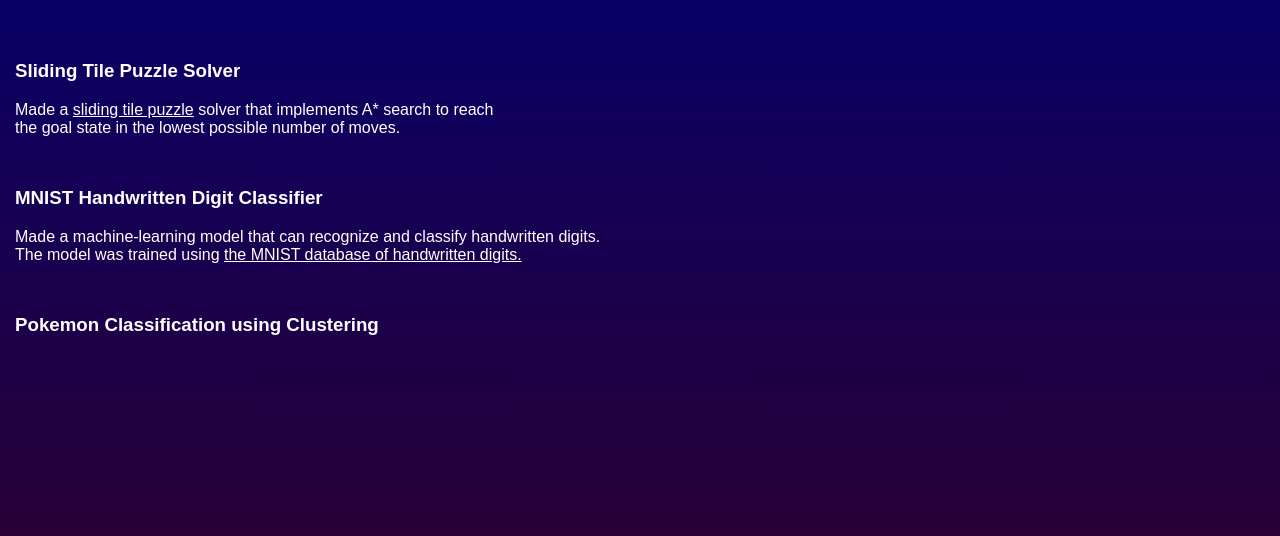
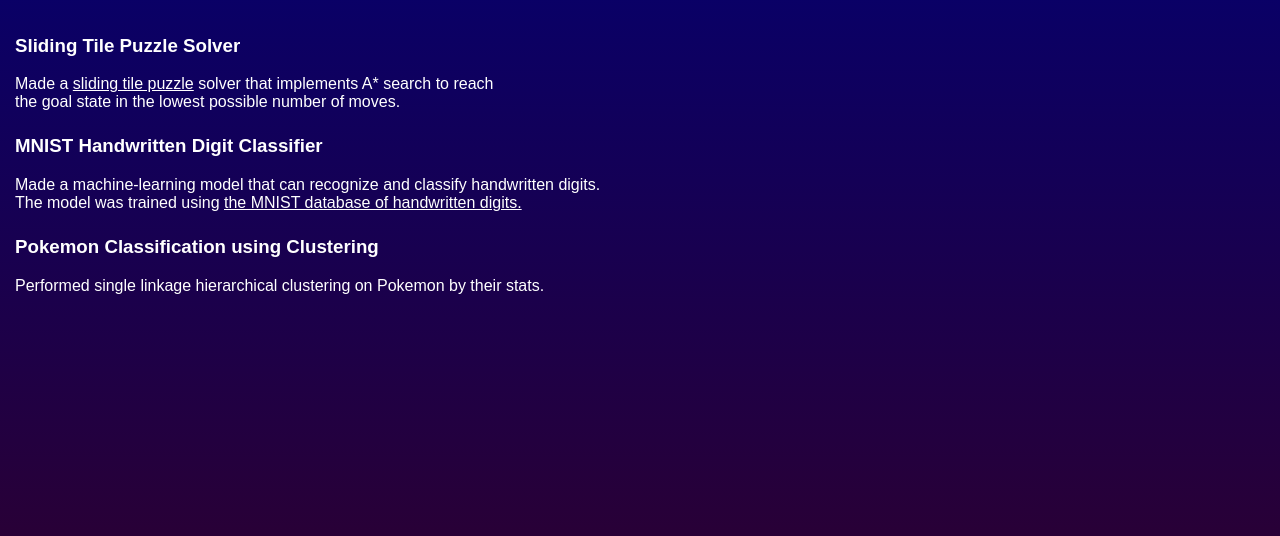
Before and after one commit to gokulb23/gokulb23.github.io, a plain HTML site: page pyprojects.html in a window 1280 px wide. Shown: the part 168-704 px from the top of the page. Drawn offline with Linux system fonts and the light colour scheme; a web font is replaced by a local one.

Commit message:
Add files via upload

```diff
--- a/pyprojects.html
+++ b/pyprojects.html
@@ -13,7 +13,7 @@
         <li class="navli"><a href="./pyprojects.html" class="nava active">Python</a></li>
     </ul>
 </h3>
-<div style="margin-left: 15px; margin-top: 100px;">
+<div style="margin-left: 15px; margin-top: 100px; max-width: 600px;">
 <h1 style="font-size: 350%;">Python Projects</h1>
 <h3 style="margin-top: 5%;">Sliding Tile Puzzle Solver</h3>
 <p>Made a <a href="https://en.wikipedia.org/wiki/Sliding_puzzle">sliding tile puzzle</a> solver that implements A* search to reach
@@ -21,8 +21,12 @@
 
 <h3 style="margin-top: 4%;">MNIST Handwritten Digit Classifier</h3>
 <p>Made a machine-learning model that can recognize and classify handwritten digits.
-    <br>The model was trained using <a href = "http://yann.lecun.com/exdb/mnist/">the MNIST database of handwritten digits.</a></p>
+    The model was trained using <a href = "http://yann.lecun.com/exdb/mnist/">the MNIST database of handwritten digits.</a>
+</p>
 <h3 style="margin-top: 4%;">Pokemon Classification using Clustering</h3>
+<p>
+    Performed single linkage hierarchical clustering on Pokemon by their stats.
+</p>
 </div>
 </body>
 </html>
```
